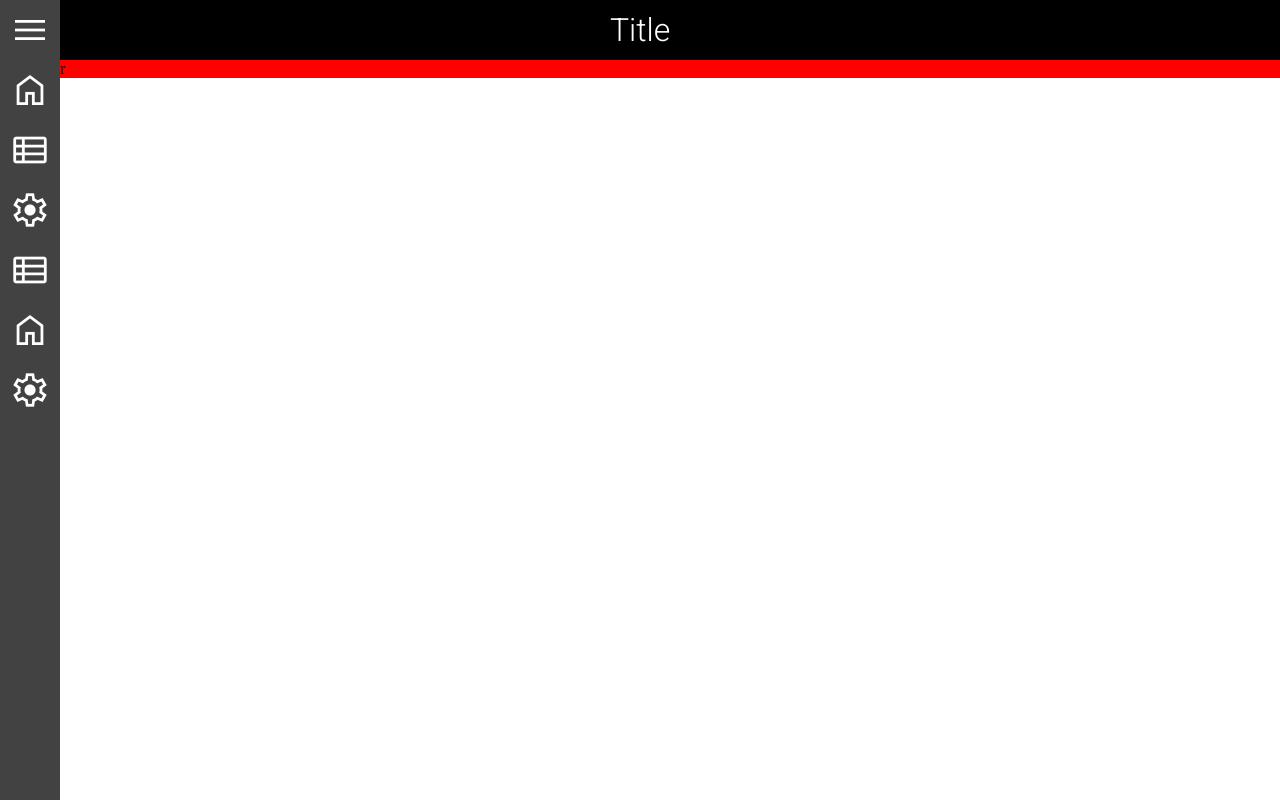
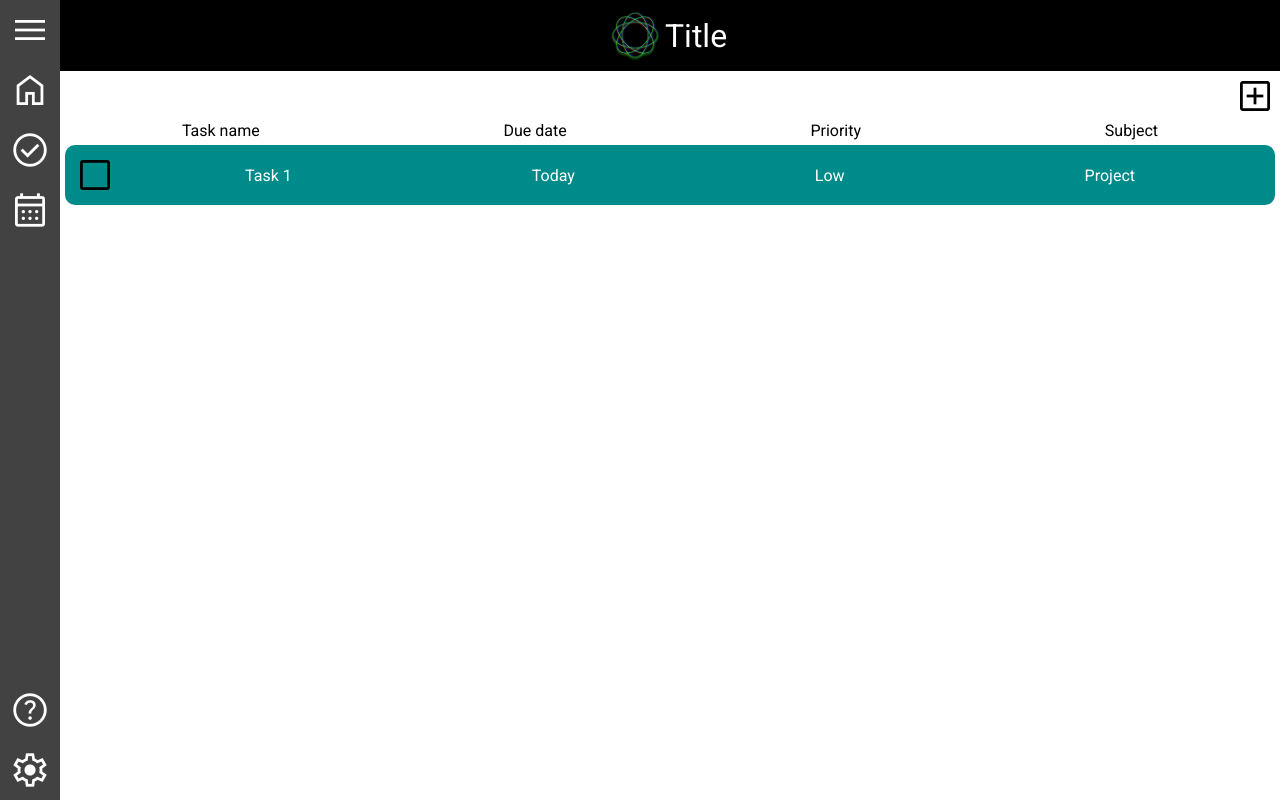
Before and after one commit to Youahm48/Web-Application, a React (Vite) app: page / in a window 1280 px wide. Built offline with nearby package versions, Linux system fonts and the light colour scheme.

Commit message:
Post trialling project initialisation

```diff
--- a/index.html
+++ b/index.html
@@ -8,7 +8,7 @@
     <link rel="preconnect" href="https://fonts.googleapis.com">
     <link rel="preconnect" href="https://fonts.gstatic.com" crossorigin>
     <link rel="stylesheet" href="https://fonts.googleapis.com/css2?family=Material+Symbols+Outlined:opsz,wght,FILL,GRAD@48,300,1,0" />
-    <link href="https://fonts.googleapis.com/css2?family=Roboto:wght@300&display=swap" rel="stylesheet">
+    <link href="https://fonts.googleapis.com/css2?family=Roboto&display=swap" rel="stylesheet">
   </head>
   <body>
     <div id="root"></div>
--- a/src/App.css
+++ b/src/App.css
@@ -15,48 +15,67 @@
   width: 100%;
 }
 
-#header {
-  display: flex;
-  align-items: center;
-  padding: 10px;
-  width: 100%;
-  min-height: 60px;
-  background-color: black;
-  color: white;
+#main {
 }
 
-#title {
-  /*-40px is size of sidebar button*/
-  margin-left: calc(50% - 60px);
-  font-size: 32px;
+#toolbar {
+  display: flex;
+  flex-direction: row-reverse;
+}
+
+#create-card {
+  position: relative;
+}
+
+#create-card-button {
+  margin: 10px;
+  padding: 0px;
+  width: 30px;
+  height: 30px;
+  background: none;
+  border: none;
+  cursor: pointer;
+}
+
+#create-card-label {
+  position: absolute;
+  top: 0px;
+  margin: 5px;
+  z-index: -1;
+}
+
+#list-header {
+  display: flex;
+  justify-content: space-around;
   font-family: roboto;
 }
 
-#sidebar-toggle {
-  padding: 10px;
-}
-
-#sidebar {
-  display: flex;
-  flex-direction: column;
-  height: 100vh;
-  background-color: #424242;
-  color: white;
-}
-
-#main {
-  background:red;
+#checkbox {
+  background: none;
+  border: none;
+  cursor: pointer;
 }
 
 .material-symbols-outlined {
   font-size: 40px;
 }
 
-.sidebar-section {
+.list-card {
   display: flex;
-  flex-direction: column;
+  justify-content: flex-start;
+  margin: 5px;
+  padding: 10px;
+  background-color: darkcyan;
+  color: white;
+  font-family: roboto;
+  border-radius: 10px;
 }
 
-.sidebar-item {
-  padding: 10px;
+.list-card-data-container {
+  display: flex;
+  align-items: center;
+  justify-content: space-around;
+  margin: 0px 10px;
+  width: 100%;
+
 }
--- a/src/App.jsx
+++ b/src/App.jsx
@@ -1,25 +1,36 @@
+import React from "react"
 import Header from "./components/Header"
+import Sidebar from "./components/Sidebar"
+import ListCard from "./components/ListCard"
+import CreateCardModal from "./modals/CreateCardModal"
 import './App.css'
+
+function openModal() {
+
+}
 
 export default function App() {
   return(
     <div id="horizontal-container">
-      <div id="sidebar">
-        <span id="sidebar-toggle" className="material-symbols-outlined">menu</span>
-        <div className="sidebar-section">
-          <a className="material-symbols-outlined sidebar-item">home</a>
-          <a className="material-symbols-outlined sidebar-item">view_list</a>
-          <a className="material-symbols-outlined sidebar-item">settings</a>
+      <Sidebar/>
+      <div id="vertical-container">
+        <Header />
+        <div id="main">
+          <div id="toolbar" className="material-symbols-outlined">
+            <div id="create-card">
+              <button id="create-card-button" className="material-symbols-outlined" onClick={openModal}></button>
+              <div id="create-card-label">add_box</div>
+            </div>
+          </div>
+          <div id="list-header">
+            <div>Task name</div>
+            <div>Due date</div>
+            <div>Priority</div>
+            <div>Subject</div>
+          </div>
+          <ListCard status="incomplete" name="Task 1" dueDate="Today" priority="Low" subject="Project" />
+          {/*<CreateCardModal/>*/}
         </div>
-        <div className="sidebar-section">
-          <a className="material-symbols-outlined sidebar-item">view_list</a>
-          <a className="material-symbols-outlined sidebar-item">home</a>
-          <a className="material-symbols-outlined sidebar-item">settings</a>
-        </div>
-      </div>
-      <div id="vertical-container">
-        <Header/>
-        <div id="main">r</div>
       </div>
     </div>
   )
--- a/src/components/Header.jsx
+++ b/src/components/Header.jsx
@@ -1,8 +1,10 @@
 import React from "react"
+import "../stylesheets/components/Header.css"
 
 export default function Header() {
   return(
     <div id="header">
+      <img id="logo" src="../public/logo.png"/>
       <div id="title">Title</div>
     </div>
   )
--- /dev/null
+++ b/src/components/ListCard.jsx
@@ -0,0 +1,16 @@
+import React from "react"
+import "../stylesheets/components/ListCard.css"
+
+export default function ListCard(props) {
+  return(
+    <div className="list-card">
+      <button id="checkbox" className="material-symbols-outlined">check_box_outline_blank</button>
+      <div className="list-card-data-container">
+        <div>{props.name}</div>
+        <div>{props.dueDate}</div>
+        <div>{props.priority}</div>
+        <div>{props.subject}</div>
+      </div>
+    </div>
+  )
+}
--- a/src/components/Sidebar.jsx
+++ b/src/components/Sidebar.jsx
@@ -1,5 +1,19 @@
 import React from "react"
+import "../stylesheets/components/Sidebar.css"
 
 export default function Sidebar() {
-
+  return(
+    <div id="sidebar">
+      <span id="sidebar-toggle" className="material-symbols-outlined">menu</span>
+      <div className="sidebar-section">
+        <a className="material-symbols-outlined sidebar-item">home</a>
+        <a className="material-symbols-outlined sidebar-item">check_circle</a>
+        <a className="material-symbols-outlined sidebar-item">calendar_month</a>
+      </div>
+      <div id="bottom-sidebar-section" className="sidebar-section">
+        <a className="material-symbols-outlined sidebar-item">help</a>
+        <a className="material-symbols-outlined sidebar-item">settings</a>
+      </div>
+    </div>
+  )
 }
--- /dev/null
+++ b/src/modals/CreateCardModal.jsx
@@ -0,0 +1,25 @@
+import React from "react"
+import "../stylesheets/modals/CreateCardModal.css"
+
+export default function CreateCardModal() {
+  return(
+    <div id="create-card-modal-background">
+      <div id="create-card-modal">
+        <div id="create-card-form">
+          <div id="create-card-form-header">
+          </div>
+          <div id="create-card-form-body">
+            <div>Name <input/></div>
+            <div>Time <input/></div>
+            <div>Priority <input/></div>
+            <div>Subject <input/></div>
+          </div>
+          <div id="create-card-form-footer">
+            <button class="active-confirm">Confirm</button>
+            <button class="cancel">Cancel</button>
+          </div>
+        </div>
+      </div>
+    </div>
+  )
+}
--- /dev/null
+++ b/src/stylesheets/components/Header.css
@@ -0,0 +1,22 @@
+#header {
+  display: flex;
+  align-items: center;
+  padding: 10px;
+  width: 100%;
+  min-height: 60px;
+  background-color: black;
+  color: white;
+}
+
+#logo {
+  /*-40px is size of sidebar button*/
+  /*probably change to use transform later*/
+  margin-left: calc(50% - 60px);
+  margin-right: 5px;
+  width: 50px;
+}
+
+#title {
+  font-size: 32px;
+  font-family: roboto;
+}
--- /dev/null
+++ b/src/stylesheets/components/Sidebar.css
@@ -0,0 +1,27 @@
+#sidebar-toggle {
+  padding: 10px;
+}
+
+#sidebar {
+  display: flex;
+  flex-direction: column;
+  height: 100vh;
+  background-color: #424242;
+  color: white;
+}
+
+#bottom-sidebar-section {
+  display: flex;
+  flex-direction: column;
+  justify-content: flex-end;
+  height: 100%;
+}
+
+.sidebar-section {
+  display: flex;
+  flex-direction: column;
+}
+
+.sidebar-item {
+  padding: 10px;
+}
--- /dev/null
+++ b/src/stylesheets/modals/CreateCardModal.css
@@ -0,0 +1,66 @@
+#create-card-modal-background {
+  position: absolute;
+  top: 0px;
+  left: 0px;
+  width: 100vw;
+  height: 100vh;
+  background-color: rgba(0, 0, 0, 0.2);
+}
+
+#create-card-modal {
+  position: fixed;
+  top: 50%;
+  left: 50%;
+  /*the line below causes the text fields to look strange for some reason*/
+  transform: translate(-50%, -50%);
+  padding: 10px;
+  border-radius: 15px;
+  background-color: white;
+  color: black;
+  font-family: roboto;
+}
+
+#create-card-form-body {
+  display: flex;
+  flex-direction: column;
+  align-items: end;
+  margin: 10px;
+}
+
+#create-card-form-body input {
+  padding: 3px;
+  margin: 5px;
+}
+
+#create-card-form-footer {
+  display: flex;
+  justify-content: space-around;
+}
+
+.active-confirm {
+  margin: 10px;
+  padding: 3px;
+  width: 85px;
+  height: 40px;
+  border: solid #007aff 1px;
+  border-radius: 7px;
+  cursor: pointer;
+  color: white;
+  background-color: #007aff;
+  font-size: 14px;
+  font-family: roboto;
+}
+
+.cancel {
+  margin: 10px;
+  padding: 3px;
+  width: 85px;
+  height: 40px;
+  border: solid grey 1px;
+  border-radius: 7px;
+  cursor: pointer;
+  color: grey;
+  background-color: transparent;
+  font-size: 14px;
+  font-family: roboto;
+}
```
Also changed, not shown: Archive/archive.txt (added), public/logo.png (added), src/stylesheets/components/ListCard.css (added).
